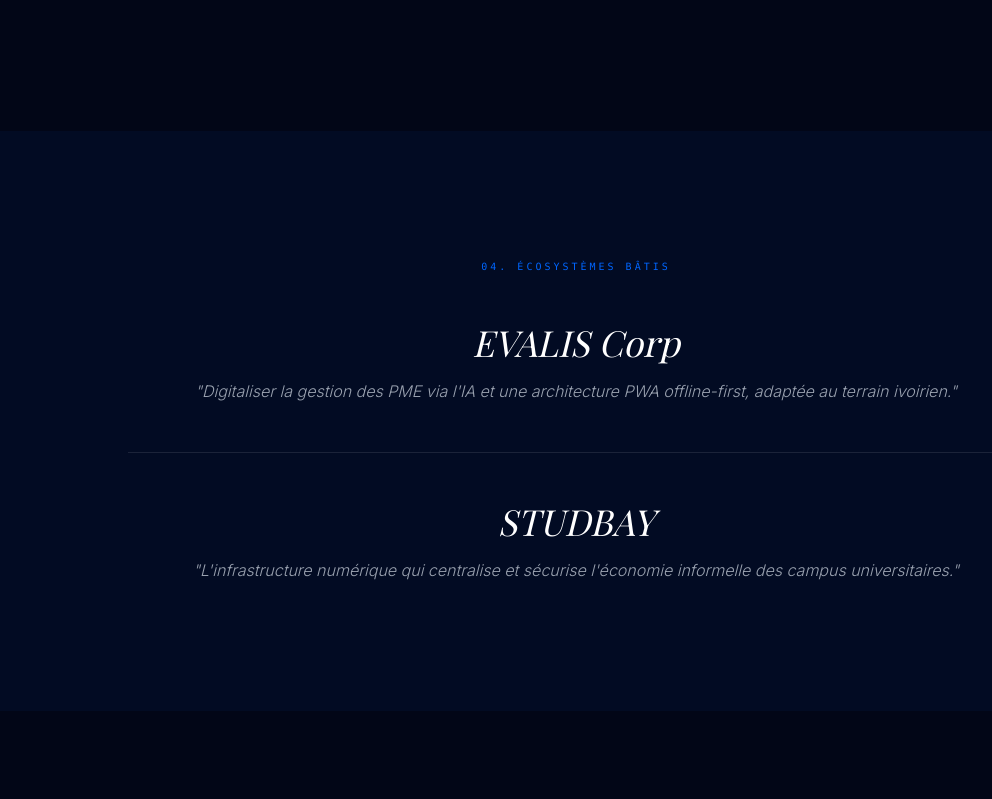
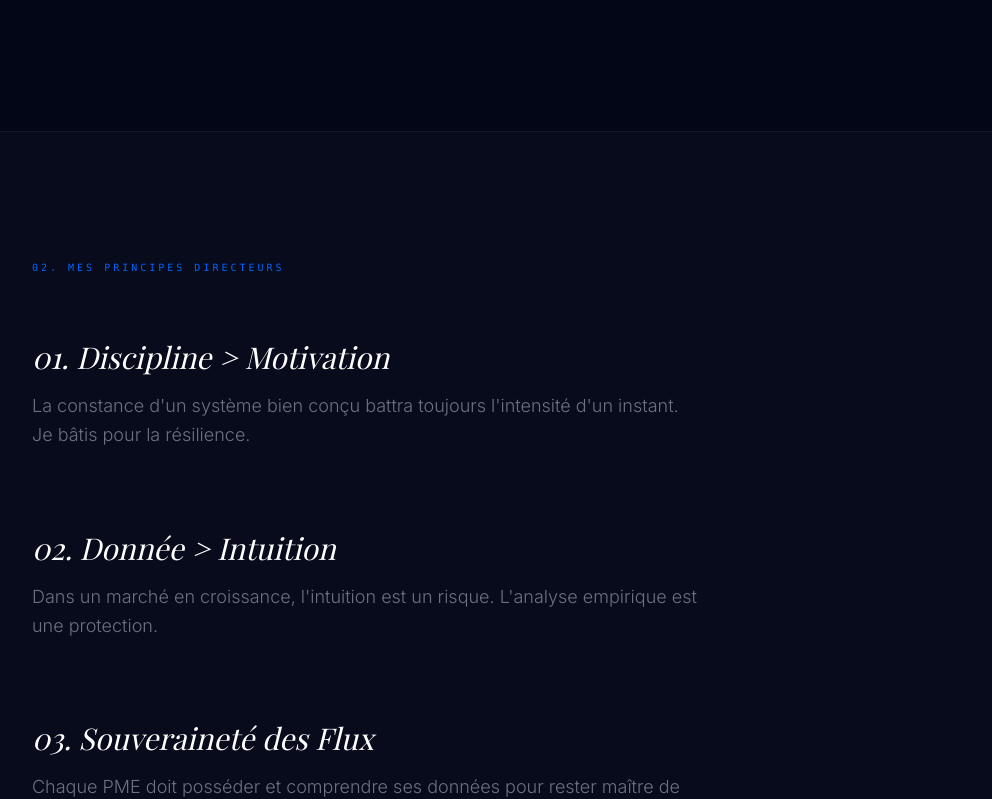
Before and after one commit to Medoune-data/medoune-business-analyst, a Next.js app: page /about in a window 1280 px wide. Shown: the part 1705-2504 px from the top of the page, without its empty margins (64-1056 px from the left). Built offline with nearby package versions, Linux system fonts and the light colour scheme; a web font is replaced by a local one.

Commit message:
Branding Final : Manifeste, Expertise & Entity Control

```diff
--- a/src/app/about/page.tsx
+++ b/src/app/about/page.tsx
@@ -94,26 +94,24 @@
 </div>
 </section>
 
-      {/* SECTION 4 : ÉCOSYSTÈMES & VISION */}
-<section className="py-32 bg-accent-primary/5 px-6 lg:px-24">
-  <div className="max-w-4xl mx-auto text-center">
-    <h2 className="text-accent-primary font-mono uppercase tracking-[0.3em] text-[10px] mb-12">04. Écosystèmes Bâtis</h2>
-    <div className="space-y-12">
-      <div className="pb-12 border-b border-white/10">
-        <h3 className="text-4xl font-serif italic text-white mb-4">EVALIS Corp</h3>
-        <p className="text-gray-400 font-light italic leading-relaxed">
-          "Digitaliser la gestion des PME via l'IA et une architecture PWA offline-first, adaptée au terrain ivoirien."
-        </p>
-      </div>
-      <div>
-        <h3 className="text-4xl font-serif italic text-white mb-4">STUDBAY</h3>
-        <p className="text-gray-400 font-light italic leading-relaxed">
-          "L'infrastructure numérique qui centralise et sécurise l'économie informelle des campus universitaires."
-        </p>
-      </div>
-    </div>
-  </div>
-</section>
+      {/* SECTION 4 : LES PRINCIPES (L'AUTORITÉ MORALE) */}
+      <section className="py-32 bg-white/[0.02] px-6 lg:px-24 border-y border-white/5">
+        <div className="max-w-4xl">
+          <h2 className="text-accent-primary font-mono uppercase tracking-[0.3em] text-[10px] mb-16">02. Mes Principes Directeurs</h2>
+          <div className="space-y-20">
+            {[
+              { title: "Discipline > Motivation", desc: "La constance d'un système bien conçu battra toujours l'intensité d'un instant. Je bâtis pour la résilience." },
+              { title: "Donnée > Intuition", desc: "Dans un marché en croissance, l'intuition est un risque. L'analyse empirique est une protection." },
+              { title: "Souveraineté des Flux", desc: "Chaque PME doit posséder et comprendre ses données pour rester maître de sa propre croissance." }
+            ].map((principle, i) => (
+              <div key={i} className="group">
+                <h4 className="text-3xl font-serif italic mb-4 group-hover:text-accent-primary transition-colors">0{i+1}. {principle.title}</h4>
+                <p className="text-gray-500 max-w-2xl text-lg font-light leading-relaxed">{principle.desc}</p>
+              </div>
+            ))}
+          </div>
+        </div>
+      </section>
 
       {/* SECTION 3 : L'ARSENAL STRATÉGIQUE (CŒUR MÉTIER) */}
 <section className="py-32 px-6 lg:px-24">
@@ -147,10 +145,27 @@
   </div>
 </section>
 
-     {/* SECTION 6 : FOCUS ACTUEL (À SUPPRIMER) */}
+     {/* SECTION 4 : ÉCOSYSTÈMES & VISION */}
 <section className="py-32 bg-accent-primary/5 px-6 lg:px-24">
-  {/* ... tout le contenu de la section 04. En Construction ... */}
+  <div className="max-w-4xl mx-auto text-center">
+    <h2 className="text-accent-primary font-mono uppercase tracking-[0.3em] text-[10px] mb-12">04. Écosystèmes Bâtis</h2>
+    <div className="space-y-12">
+      <div className="pb-12 border-b border-white/10">
+        <h3 className="text-4xl font-serif italic text-white mb-4">EVALIS Corp</h3>
+        <p className="text-gray-400 font-light italic leading-relaxed">
+          "Digitaliser la gestion des PME via l'IA et une architecture PWA offline-first, adaptée au terrain ivoirien."
+        </p>
+      </div>
+      <div>
+        <h3 className="text-4xl font-serif italic text-white mb-4">STUDBAY</h3>
+        <p className="text-gray-400 font-light italic leading-relaxed">
+          "L'infrastructure numérique qui centralise et sécurise l'économie informelle des campus universitaires."
+        </p>
+      </div>
+    </div>
+  </div>
 </section>
+
 
       {/* SECTION 7 : STACK TECHNIQUE (L'OUTILLAGE) */}
       <section className="py-32 px-6 lg:px-24 border-t border-white/5">
```
